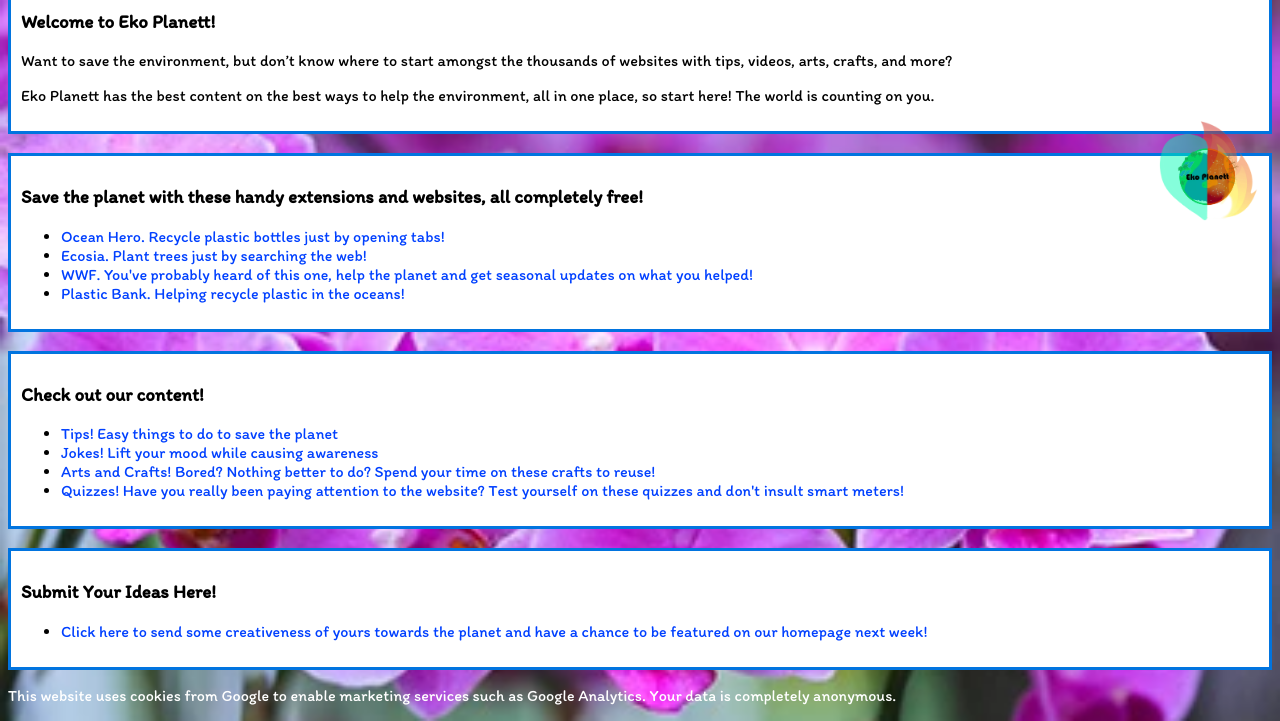
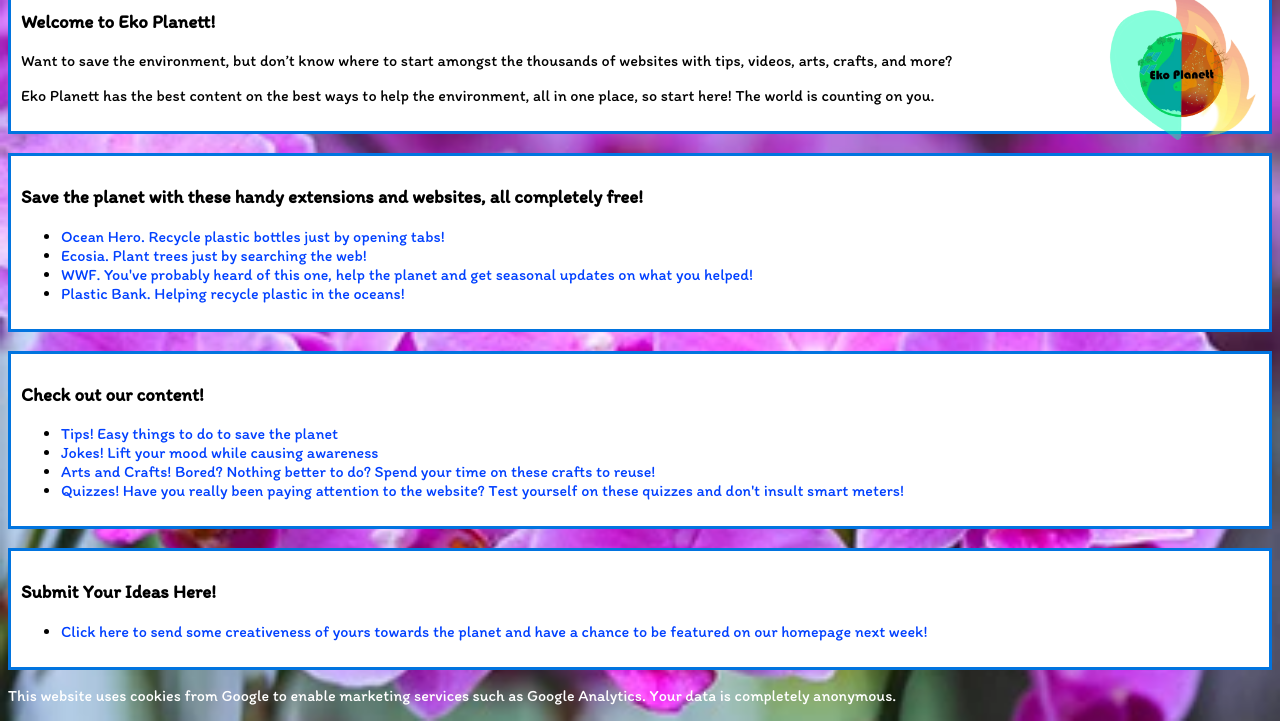
Before and after one commit to Eko-Planett/Eko-Planett, a plain HTML site: page index.html in a window 1280 px wide. Shown: the part 87-808 px from the top of the page. Drawn offline with Linux system fonts and the light colour scheme.

Commit message:
Update index.html

```diff
--- a/index.html
+++ b/index.html
@@ -5,10 +5,10 @@
   <body onload="setup();">
     <page-header></page-header>
     <div class="section">
+      <img src="/images/EkoPlanett.webp" style="float: right;" width="150px" height="150px"/>
       <h3> Welcome to Eko Planett! </h3>
       <p> Want to save the environment, but don’t know where to start amongst the thousands of websites with tips, videos, arts, crafts, and more? </p>
       <p> Eko Planett has the best content on the best ways to help the environment, all in one place, so start here! The world is counting on you. </p>
-      <img src="/images/EkoPlanett.webp" style="float: right;" width="100px" height="100px"/>
     </div>
     <br>
     <div class="section">
```
